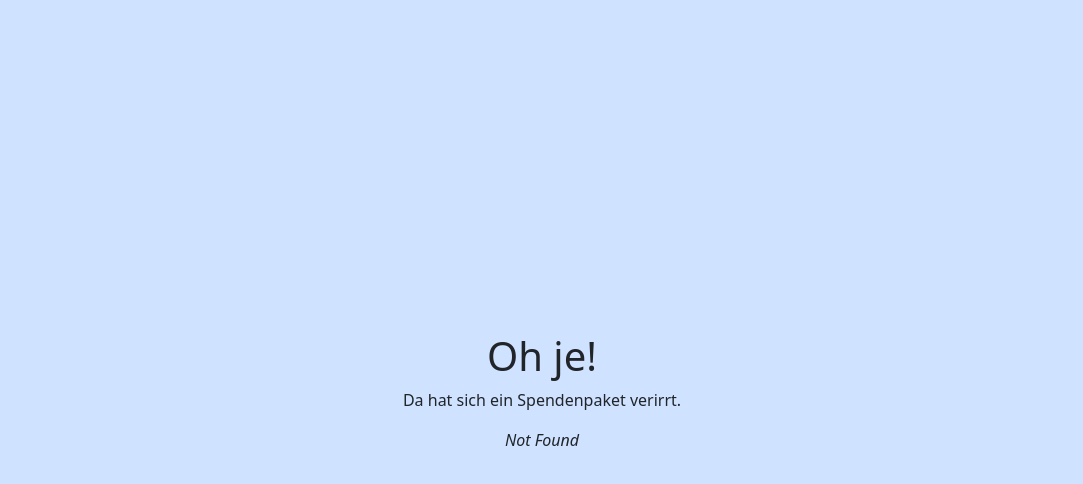
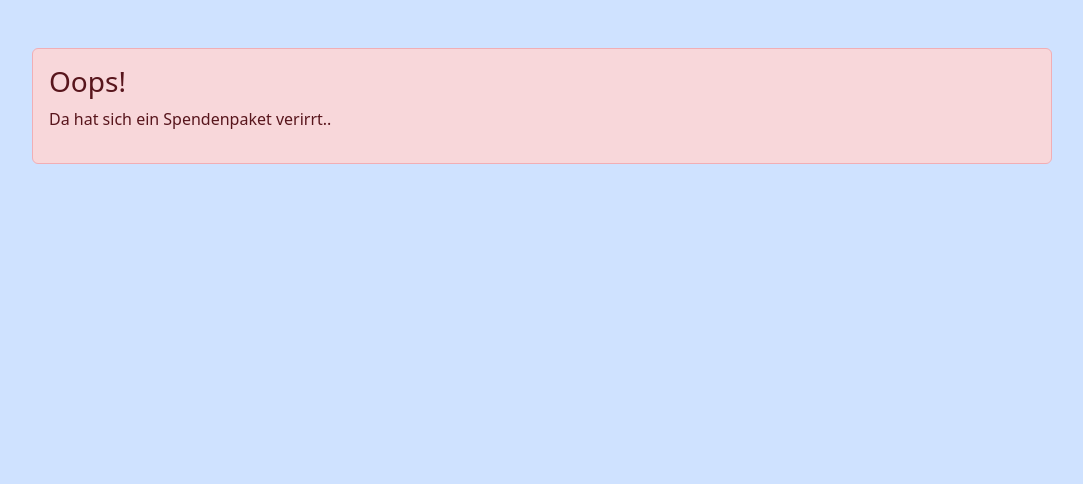
Before and after one commit to stwe1985/iu_webapp_cs, a React (Vite) app: page /about in a window 1280 px wide. Before the commit this address had no page. Shown: the top 484 px of the page, without its empty margins (98-1181 px from the left). Built offline with nearby package versions, Linux system fonts and the light colour scheme.

Commit message:
Changes on ErrorPage

```diff
--- a/package.json
+++ b/package.json
@@ -14,6 +14,7 @@
     "iu_cs": "file:",
     "prop-types": "^15.8.1",
     "react": "^18.3.1",
+    "react-bootstrap": "^2.10.4",
     "react-dom": "^18.3.1",
     "react-router-dom": "^6.26.1",
     "reactrouter": "file:"
--- a/src/error.jsx
+++ b/src/error.jsx
@@ -1,18 +1,19 @@
 import { useRouteError } from "react-router-dom";
+import { Alert } from "react-bootstrap";
 
 export default function ErrorPage() {
     const error = useRouteError();
     console.log(error);
 
     return (
-        <div className="vh-100 d-inline-flex container-fluid justify-content-center" id="errorpage">
-            <div className="align-content-center">
-                <h1 className="text-center">Oh je!</h1>
-                <p className="text-center">Da hat sich ein Spendenpaket verirrt.</p>
-                <p className="text-center">
-                    <i>{error.statusText || error.message}</i>
+        <div className="container-sm">
+            <Alert variant="danger m-5">
+                <h3>Oops!</h3>
+                <p>
+                    Da hat sich ein Spendenpaket verirrt..
                 </p>
-            </div>
+                <p>{error.message}</p>
+            </Alert>
         </div>
     );
 }
```
Also changed, not shown: 1 other file (tests, documents, lock files or other folders).
